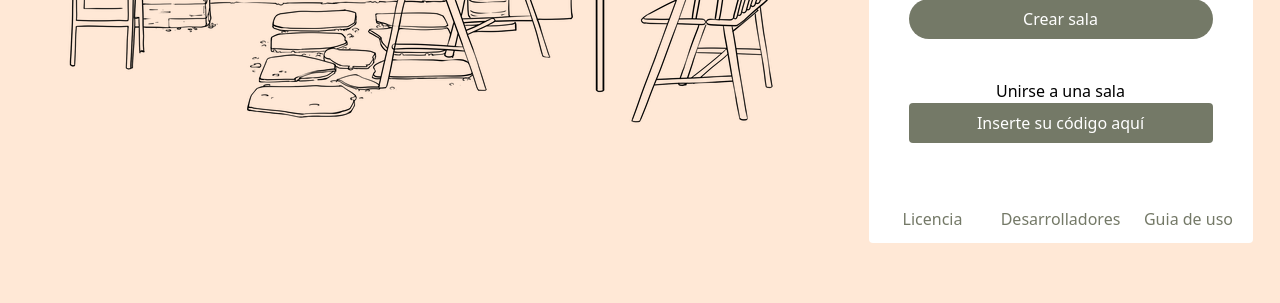
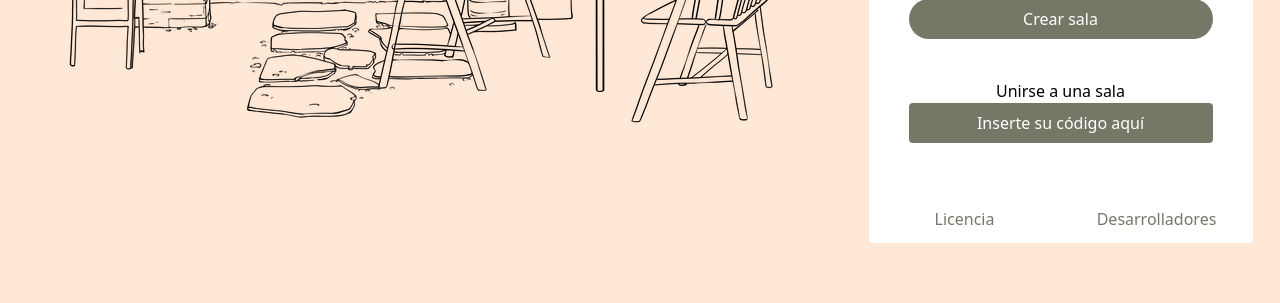
Before and after one commit to storrealbac/usm-studyrooms, a Flask app: page / in a window 1280 px wide. Shown: the part 497-800 px from the top of the page. Run offline with Flask 2, Linux system fonts and the light colour scheme; some libraries are stand-ins or nearby versions; some web fonts are replaced.

Commit message:
eliminar guia de uso
no la ocupamos a si que adios jeje

```diff
--- a/src/templates/about/guia.html
+++ /dev/null
@@ -1,6 +0,0 @@
-{% extends 'layout/base.html' %}
-{% block content %}
-<div class="mt-5 rounded bg-white">
-    <h1 class="text-5xl font-yeseva-one"> GUIA DE USO </h1>
-</div>
-{% endblock %}
--- a/src/templates/home/inicio.html
+++ b/src/templates/home/inicio.html
@@ -32,10 +32,9 @@
                     x-on:keydown.enter="join()"
                 />
 
-                <div class="grid grid-cols-3 mt-6 mb-3">
+                <div class="grid grid-cols-2 mt-6 mb-3">
                     <a href="/licencia" class="text-center text-color-xanadu hover:underline">Licencia</a>
                     <a href="/desarrolladores" class="text-center text-color-xanadu hover:underline">Desarrolladores</a>
-                    <a href="/guia" class="text-center text-color-xanadu hover:underline">Guia de uso</a>
                 </div>
             </div>
         </div>
```
